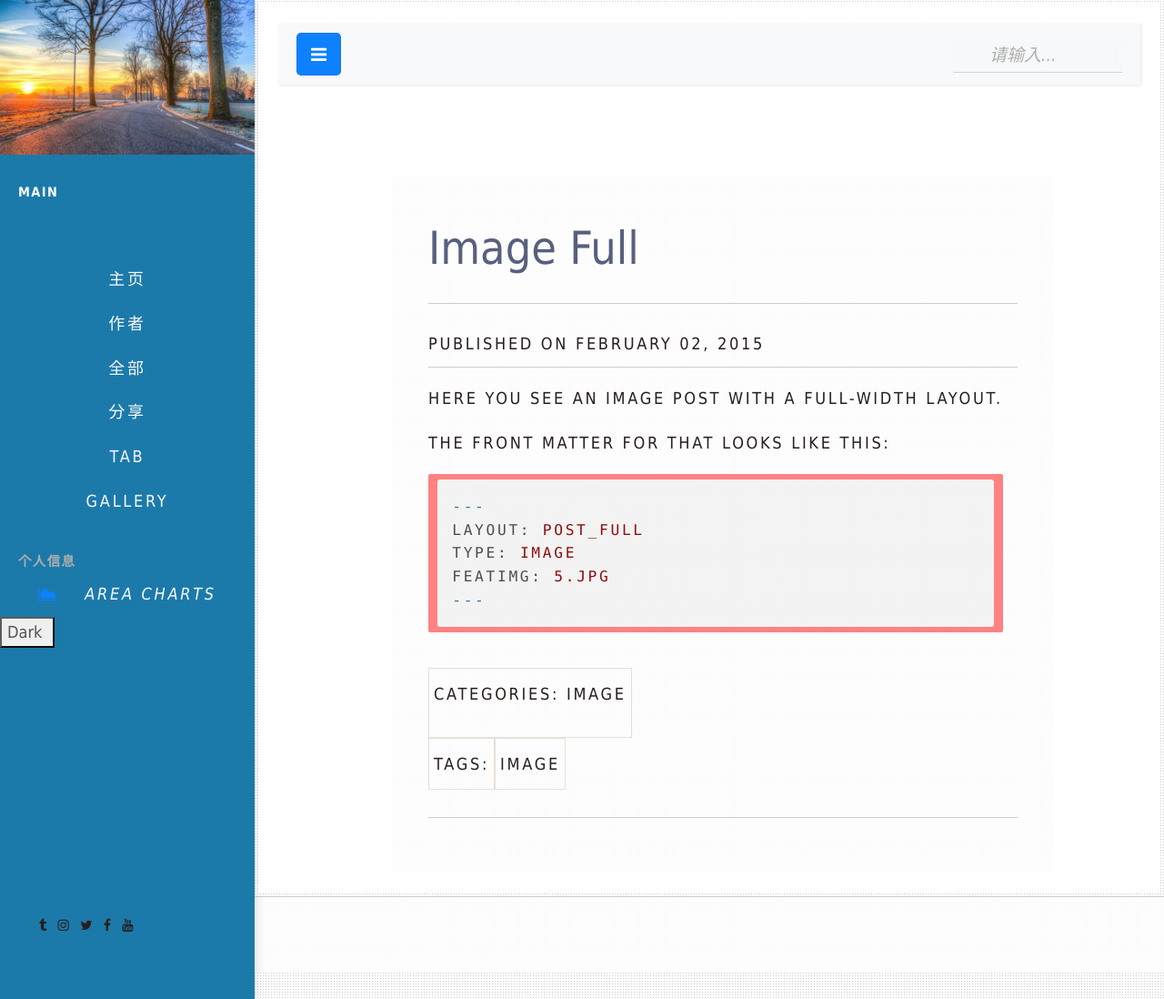
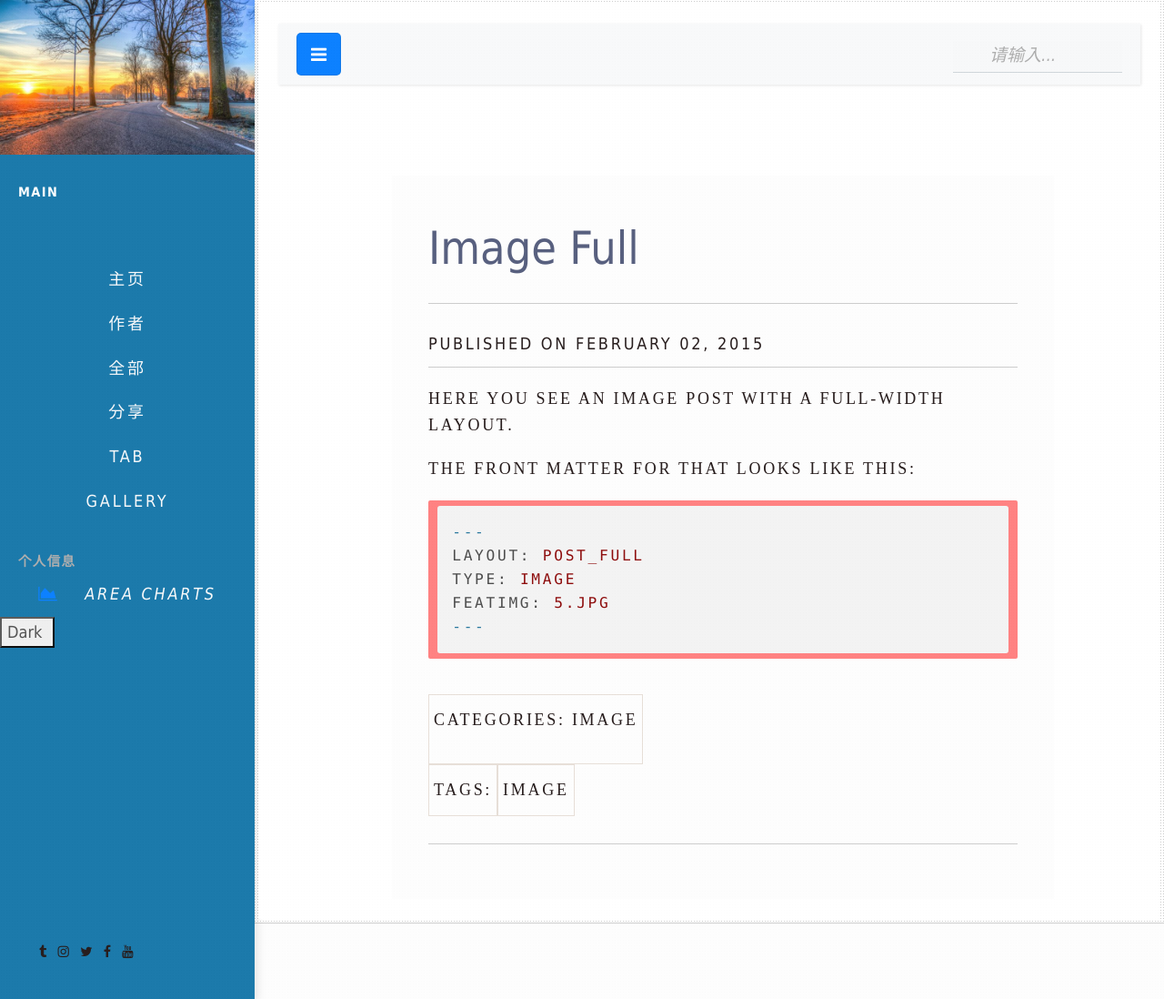
Before and after one commit to nengwuzhi/nengwuzhi.github.ioce, a Jekyll site: the page built from _posts/2015-02-02-img-full.md, in a window 1280 px wide and 1098 px high. Shown: the whole window at 91% size. Built offline with Jekyll 4.4.1, drawn with Linux system fonts in a browser that asks for light colours; nearby versions of some CDN libraries; comment, search, counter and statistics services are not loaded.

Commit message:
Update main.css

```diff
--- a/css/main.css
+++ b/css/main.css
@@ -3051,7 +3051,9 @@
 }
 
 .content_container article p {
-	padding: 0;
+    padding: 0;
+    font-weight: 400;
+    font-family: "WenQuanYi Micro Hei", "STXihei", "华文细黑", "Microsoft YaHei", "微软雅黑";
 }
 
 .index article h1,.index article p,.index article span {
```
